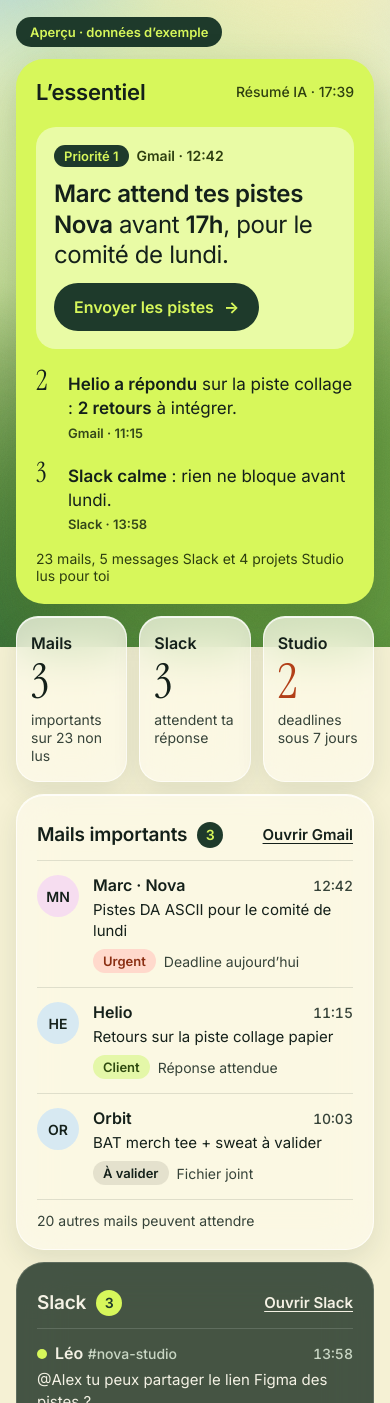
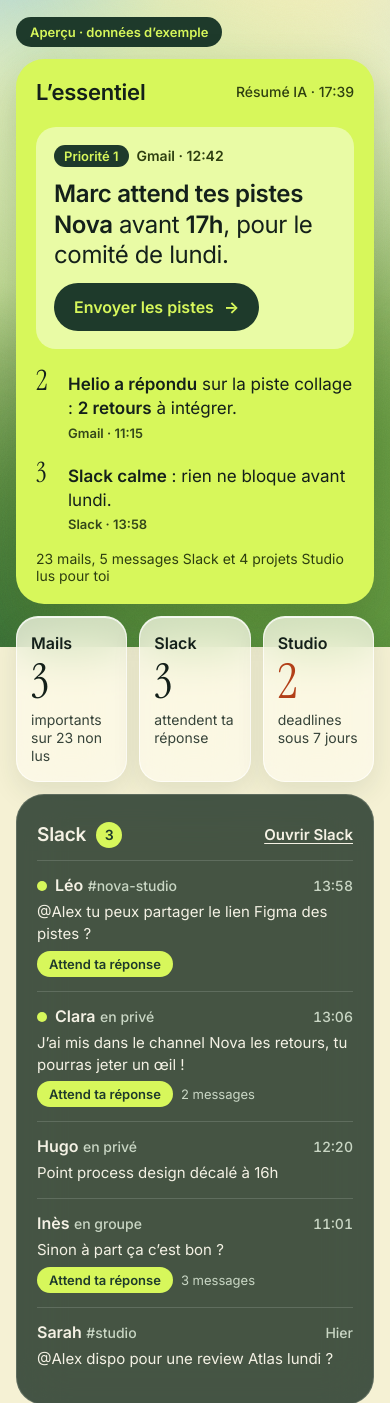
Before and after one commit to Sholypro/bento-brief, a website: page artifact/index.html in a window 390 px wide. Shown: the part 197-1600 px from the top of the page. Drawn offline with Linux system fonts and the light colour scheme.

Commit message:
Grille modulaire : la taille de chaque bloc dépend de son contenu
- la section la plus remplie prend le plus de place (jusqu'à toute la largeur)
- une section courte remonte à côté de L'essentiel
- une source débranchée n'occupe plus de bloc vide
- les listes passent en plusieurs colonnes quand le bloc est large
- sur iPhone, les sections les plus remplies passent en premier

Co-Authored-By: Claude Opus 5.5 <noreply@anthropic.com>
Claude-Session: https://claude.ai/code/session_01Ah71PLz8a4kJRfhTtR7diB

```diff
--- a/artifact/index.html
+++ b/artifact/index.html
@@ -98,7 +98,9 @@
   .banner { align-self: flex-start; font-size: 13px; font-weight: 600; padding: 7px 14px; border-radius: 999px; background: var(--forest); color: var(--accent); }
 
   /* Grille bento */
-  .grid { display: grid; gap: 12px; grid-template-columns: minmax(0, 1fr); grid-template-areas: "brief" "stats" "mails" "slack" "studio"; }
+  .grid { display: grid; gap: 12px; grid-template-columns: minmax(0, 1fr); }
+  .grid > * { order: var(--o-m, 0); min-width: 0; }
+  .list { display: grid; grid-template-columns: minmax(0, 1fr); column-gap: 28px; }
   .tile { border-radius: 28px; padding: 20px; min-width: 0; }
   .tile-head { display: flex; justify-content: space-between; align-items: center; gap: 12px; margin-bottom: 6px; }
   .tile-head h2 { margin: 0; font-size: 19px; font-weight: 700; letter-spacing: -0.01em; display: flex; align-items: center; gap: 10px; }
@@ -106,7 +108,7 @@
   .tile-head a { font-size: 15px; font-weight: 600; text-decoration: underline; text-underline-offset: 3px; text-decoration-thickness: 1px; padding: 10px 0; }
 
   /* L'essentiel */
-  .brief { grid-area: brief; background: var(--accent); color: var(--ink); display: flex; flex-direction: column; gap: 16px; box-shadow: 0 16px 40px rgba(47,74,16,0.22); }
+  .brief { background: var(--accent); color: var(--ink); display: flex; flex-direction: column; gap: 16px; box-shadow: 0 16px 40px rgba(47,74,16,0.22); }
   .brief .tile-head h2 { font-size: 22px; }
   .brief .tile-head span { font-size: 14px; font-weight: 500; color: #2E3F10; }
   .brief strong { font-weight: 700; }
@@ -123,7 +125,7 @@
   .brief-foot { font-size: 14px; color: #2E3F10; }
 
   /* Compteurs */
-  .stats { grid-area: stats; display: grid; grid-template-columns: repeat(3, minmax(0, 1fr)); gap: 12px; }
+  .stats { display: grid; grid-template-columns: repeat(3, minmax(0, 1fr)); gap: 12px; }
   .stat { border-radius: 22px; padding: 16px 14px; display: flex; flex-direction: column; gap: 6px; }
   .stat .k { font-size: 16px; font-weight: 700; }
   .stat .v { font-family: var(--serif); font-size: 48px; line-height: 0.95; }
@@ -131,7 +133,7 @@
   .stat .s { font-size: 14px; color: var(--ink-2); line-height: 1.3; }
 
   /* Listes */
-  .mails { grid-area: mails; }
+  .mails { }
   .row { display: flex; gap: 14px; padding: 14px 0; border-top: 1px solid rgba(20,32,26,0.12); text-decoration: none; color: inherit; }
   .avatar { width: 42px; height: 42px; border-radius: 21px; display: flex; align-items: center; justify-content: center; font-size: 14px; font-weight: 700; flex-shrink: 0; color: var(--ink); }
   .row-body { display: flex; flex-direction: column; gap: 4px; min-width: 0; flex: 1; }
@@ -147,7 +149,7 @@
   .tag.info { background: #D7E9F2; color: #1D3A4A; }
   .foot { font-size: 14px; color: var(--ink-2); padding-top: 12px; border-top: 1px solid rgba(20,32,26,0.12); }
 
-  .slack { grid-area: slack; }
+  .slack { }
   .slack .tile-head a { color: #F4F1E4; }
   .slack .badge { background: var(--accent); color: var(--forest); }
   .slack .row { flex-direction: column; gap: 6px; border-top-color: rgba(255,255,255,0.14); }
@@ -162,7 +164,7 @@
   .slack .more { font-size: 13px; color: #C9D6C4; }
 
   /* Studio timeline */
-  .studio { grid-area: studio; display: flex; flex-direction: column; gap: 8px; }
+  .studio { display: flex; flex-direction: column; gap: 8px; }
   .timeline { position: relative; display: flex; flex-direction: column; gap: 20px; padding: 8px 0; }
   .timeline::before { content: ''; position: absolute; left: 10px; top: 16px; bottom: 16px; width: 2px; background: var(--forest); opacity: 0.25; }
   .proj { position: relative; display: flex; gap: 14px; align-items: flex-start; }
@@ -199,10 +201,12 @@
   /* iPad et grands écrans */
   @media (min-width: 820px) {
     .app { padding-left: max(28px, env(safe-area-inset-left)); padding-right: max(28px, env(safe-area-inset-right)); gap: 16px; }
-    .grid { gap: 16px; grid-template-columns: repeat(4, minmax(0, 1fr)); grid-template-areas: "brief brief stats studio" "mails mails slack slack"; align-items: start; }
+    .grid { gap: 16px; grid-template-columns: repeat(4, minmax(0, 1fr)); grid-auto-flow: row dense; align-items: stretch; }
+    .grid > * { grid-column: span var(--span, 1); order: var(--o-t, 0); }
+    .wide .list { grid-template-columns: repeat(auto-fill, minmax(280px, 1fr)); }
+    .wide .timeline::before { display: none; }
+    .wide .timeline.list { display: grid; row-gap: 20px; }
     .tile { padding: 24px; border-radius: 30px; }
-    .brief, .stats, .studio { align-self: stretch; }
-    .slack-list { display: grid; grid-template-columns: repeat(2, minmax(0, 1fr)); column-gap: 28px; }
     .top p { font-size: 28px; line-height: 1.25; }
     .rest { grid-template-columns: repeat(2, minmax(0, 1fr)); gap: 18px; }
     .stats { grid-template-columns: minmax(0, 1fr); gap: 16px; }
@@ -240,9 +244,9 @@
   <span class="banner" id="demoBanner" hidden>Aperçu · données d’exemple</span>
 
   <div class="grid" id="grid">
-    <div class="tile skel glass" style="grid-area: brief"></div>
-    <div class="tile skel glass" style="grid-area: stats"></div>
-    <div class="tile skel glass" style="grid-area: mails"></div>
+    <div class="tile skel glass" style="--span:2"></div>
+    <div class="tile skel glass"></div>
+    <div class="tile skel glass"></div>
   </div>
 
   <div class="errors" id="errors"></div>
@@ -308,7 +312,7 @@
     }
   }
 
-  function renderBrief(d) {
+  function renderBrief(d, L = '') {
     const [top, ...rest] = d.essentials || [];
     if (!top) return `<section class="tile brief"><div class="tile-head"><h2>L’essentiel</h2></div><p class="empty">Rien à signaler.</p></section>`;
     const restHtml = rest.map((e, i) => `
@@ -318,7 +322,7 @@
       </a>`).join('');
     const c = d.counts || {};
     return `
-      <section class="tile brief" aria-labelledby="t-brief">
+      <section class="tile brief" ${L} aria-labelledby="t-brief">
         <div class="tile-head"><h2 id="t-brief">L’essentiel</h2><span>Résumé IA · ${esc(fmtTime(d.generatedAt))}</span></div>
         <div class="top">
           <span class="overline"><span class="prio">Priorité 1</span>${esc([SOURCE[top.source], fmtTime(top.time)].filter(Boolean).join(' · '))}</span>
@@ -330,7 +334,7 @@
       </section>`;
   }
 
-  function renderStats(d) {
+  function renderStats(d, L = '') {
     const c = d.counts || {};
     const src = d.sources || {};
     const off = (k) => src[k] === 'off' || src[k] === 'reconnect' || src[k] === 'error';
@@ -339,7 +343,7 @@
       { k: 'Slack', v: (d.slack || []).filter((x) => x.awaitingReply).length, s: 'attendent ta réponse' },
       off('studio') ? { k: 'Studio', v: '–', s: 'pas encore branché' } : { k: 'Studio', v: c.studioHot ?? 0, s: 'deadlines sous 7 jours', hot: (c.studioHot ?? 0) > 0 }
     ];
-    return `<div class="stats">${stats.map((s) => `
+    return `<div class="stats" ${L}>${stats.map((s) => `
       <div class="stat glass">
         <span class="k">${esc(s.k)}</span>
         <span class="v ${s.hot ? 'hot' : ''}">${esc(s.v)}</span>
@@ -347,7 +351,7 @@
       </div>`).join('')}</div>`;
   }
 
-  function renderMails(d) {
+  function renderMails(d, L = '') {
     const list = d.mails || [];
     const rows = list.map((m) => `
       <a class="row" ${linkAttrs(m.link)}>
@@ -360,14 +364,14 @@
       </a>`).join('');
     const reconnect = (d.sources || {}).gmail === 'reconnect';
     return `
-      <section class="tile glass mails" aria-labelledby="t-mails">
+      <section class="tile glass mails ${W(L)}" ${L} aria-labelledby="t-mails">
         <div class="tile-head"><h2 id="t-mails">Mails importants ${list.length ? `<span class="badge">${list.length}</span>` : ''}</h2><a href="https://mail.google.com/" target="_blank" rel="noopener">Ouvrir Gmail</a></div>
-        ${rows || (reconnect ? '<p class="empty">Gmail est à reconnecter dans les réglages de Claude (Connecteurs) pour que je puisse trier tes mails.</p>' : '<p class="empty">Aucun mail important. Belle journée.</p>')}
+        ${rows ? `<div class="list">${rows}</div>` : (reconnect ? '<p class="empty">Gmail est à reconnecter dans les réglages de Claude (Connecteurs) pour que je puisse trier tes mails.</p>' : '<p class="empty">Aucun mail important. Belle journée.</p>')}
         ${reconnect ? '' : `<div class="foot">${(d.otherMails ?? 0) > 1 ? `${esc(d.otherMails)} autres mails peuvent attendre` : `${esc(d.otherMails ?? 0)} autre mail peut attendre`}</div>`}
       </section>`;
   }
 
-  function renderSlack(d) {
+  function renderSlack(d, L = '') {
     const list = (d.slack || []).slice(0, 5);
     const waiting = list.filter((s) => s.awaitingReply).length;
     const rows = list.map((s) => `
@@ -380,13 +384,13 @@
         ${(s.awaitingReply || s.count > 1) ? `<span class="meta">${s.awaitingReply ? '<span class="await">Attend ta réponse</span>' : ''}${s.count > 1 ? `<span class="more">${esc(s.count)} messages</span>` : ''}</span>` : ''}
       </a>`).join('');
     return `
-      <section class="tile dark slack" aria-labelledby="t-slack">
+      <section class="tile dark slack ${W(L)}" ${L} aria-labelledby="t-slack">
         <div class="tile-head"><h2 id="t-slack">Slack ${waiting ? `<span class="badge" title="Attendent ta réponse">${waiting}</span>` : ''}</h2><a href="https://app.slack.com/client" target="_blank" rel="noopener">Ouvrir Slack</a></div>
-        ${rows ? `<div class="slack-list">${rows}</div>` : '<p class="empty">Rien qui t’attend sur Slack.</p>'}
+        ${rows ? `<div class="list">${rows}</div>` : '<p class="empty">Rien qui t’attend sur Slack.</p>'}
       </section>`;
   }
 
-  function renderStudio(d) {
+  function renderStudio(d, L = '') {
     const rows = (d.projects || []).map((p) => `
       <div class="proj">
         <span class="dot ${p.done ? 'done' : p.hot ? 'hot' : ''}" aria-hidden="true"></span>
@@ -397,9 +401,9 @@
         </div>
       </div>`).join('');
     return `
-      <section class="tile glass studio" aria-labelledby="t-studio">
+      <section class="tile glass studio ${W(L)}" ${L} aria-labelledby="t-studio">
         <div class="tile-head"><h2 id="t-studio">Studio KLIMB</h2><a href="${esc(d.studioUrl || 'https://studio.goklimb.com/')}" target="_blank" rel="noopener">Ouvrir</a></div>
-        ${rows ? `<div class="timeline">${rows}</div>` : '<p class="empty">Source Studio pas encore branchée.</p>'}
+        ${rows ? `<div class="timeline list">${rows}</div>` : '<p class="empty">Source Studio pas encore branchée.</p>'}
       </section>`;
   }
 
@@ -414,9 +418,52 @@
     $('errors').textContent = (d.errors || []).join(' · ');
   }
 
+  // Mise en page pilotée par le contenu (iPad et ordinateur : grille de 4 colonnes)
+  // Ligne 1 : L'essentiel (2) + compteurs (1) + la section qui a le moins de contenu (1)
+  // Ligne 2 : les deux autres sections, la plus remplie prend plus de place (2+2 ou 3+1)
+  // Sur iPhone : une colonne, les sections les plus remplies d'abord
+  const W = (L) => (/--span:(2|3|4)/.test(L) ? 'wide' : '');
+  function layout(d) {
+    const src = d.sources || {};
+    const off = (k) => ['off', 'reconnect', 'error'].includes(src[k]);
+    const isOff = { mails: off('gmail'), slack: off('slack'), studio: off('studio') };
+    const n = {
+      mails: isOff.mails ? 0 : (d.mails || []).length,
+      slack: isOff.slack ? 0 : (d.slack || []).length,
+      studio: isOff.studio ? 0 : (d.projects || []).length
+    };
+    const prio = { slack: 0.2, mails: 0.1, studio: 0 }; // à égalité, Slack puis Mails passent devant
+    // Une source débranchée n'a pas de bloc : les compteurs et les pastilles du bas le signalent déjà
+    const active = ['mails', 'slack', 'studio'].filter((k) => !isOff[k]).sort((a, b) => (n[b] + prio[b]) - (n[a] + prio[a]));
+    const L = (span, ot, om, extra = '') => `style="--span:${span};--o-t:${ot};--o-m:${om}" ${extra}`;
+    const out = { mails: 'hidden', slack: 'hidden', studio: 'hidden' };
+    const [big, mid, small] = active;
+    if (active.length === 0) {
+      out.brief = L(3, 0, 0); out.stats = L(1, 1, 1);
+    } else if (active.length === 1) {
+      out.brief = L(3, 0, 0); out.stats = L(1, 1, 1); out[big] = L(4, 2, 2);
+    } else if (active.length === 2) {
+      // Ligne 1 : essentiel + compteurs + la plus petite si elle est courte, sinon les deux en ligne 2
+      if (n[mid] <= 2) { out.brief = L(2, 0, 0); out.stats = L(1, 1, 1); out[mid] = L(1, 2, 3); out[big] = L(4, 3, 2); }
+      else { out.brief = L(2, 0, 0); out.stats = L(2, 1, 1, 'data-row'); out[big] = L(n[big] >= 2.5 * n[mid] ? 3 : 2, 2, 2); out[mid] = L(n[big] >= 2.5 * n[mid] ? 1 : 2, 3, 3); }
+    } else if (n[small] <= 2) {
+      // Ligne 1 : essentiel (2) + compteurs (1) + la section la plus courte (1)
+      // Ligne 2 : les deux autres, la plus remplie prend plus de place
+      const wideBig = n[mid] === 0 || n[big] >= 2.5 * n[mid];
+      out.brief = L(2, 0, 0); out.stats = L(1, 1, 1); out[small] = L(1, 2, 4);
+      out[big] = L(wideBig ? 3 : 2, 3, 2); out[mid] = L(wideBig ? 1 : 2, 4, 3);
+    } else {
+      // Tout est rempli : la plus remplie sur toute la largeur, les deux autres côte à côte
+      out.brief = L(2, 0, 0); out.stats = L(2, 1, 1, 'data-row');
+      out[big] = L(4, 2, 2); out[mid] = L(2, 3, 3); out[small] = L(2, 4, 4);
+    }
+    return out;
+  }
+
   function render(d) {
     setHeader(d);
-    $('grid').innerHTML = renderBrief(d) + renderStats(d) + renderMails(d) + renderSlack(d) + renderStudio(d);
+    const lay = layout(d);
+    $('grid').innerHTML = renderBrief(d, lay.brief) + renderStats(d, lay.stats) + (lay.mails === 'hidden' ? '' : renderMails(d, lay.mails)) + (lay.slack === 'hidden' ? '' : renderSlack(d, lay.slack)) + (lay.studio === 'hidden' ? '' : renderStudio(d, lay.studio));
     renderStatus(d);
   }
 
```
Also changed, not shown: docs/index.html (+73 -26 lines).
